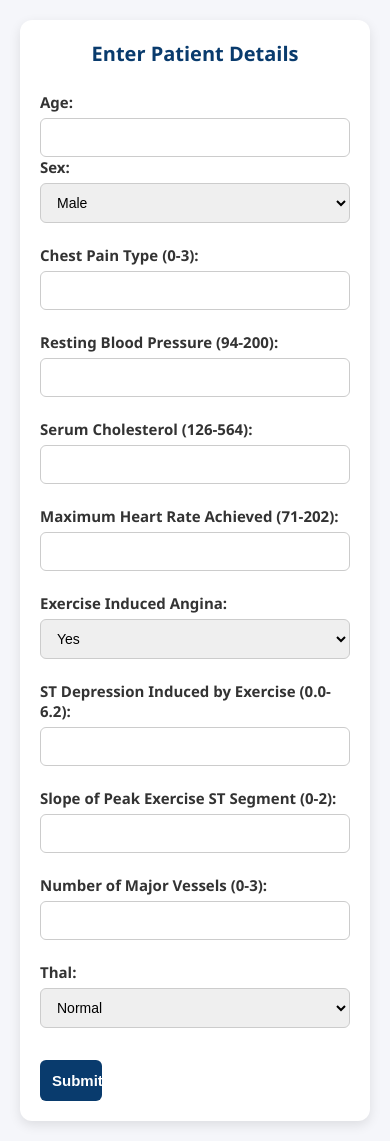
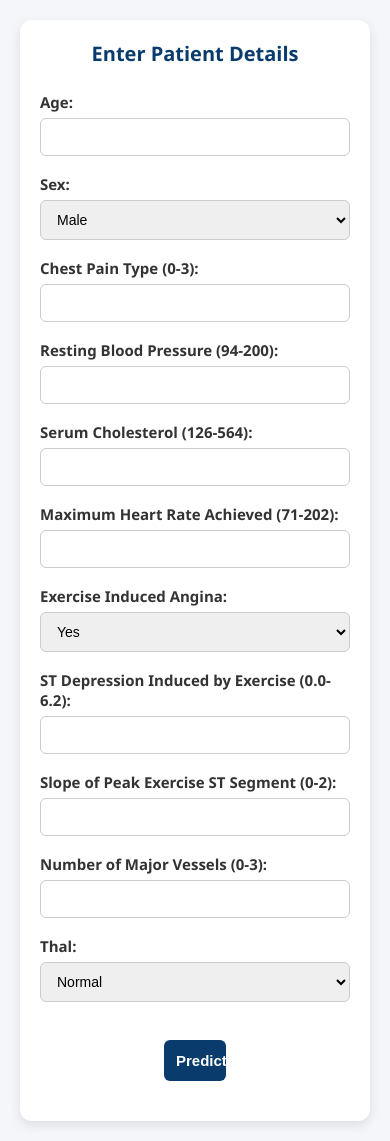
Before and after one commit to PriteenandaDas/Heart_Disease_Prediction, a Flask app: page / in a window 390 px wide. Run offline with Flask 3, Linux system fonts and the light colour scheme; parts of the project's set-up code (start-up, migrations or seed data) failed here and were passed over.

Commit message:
Updated css and html

```diff
--- a/static/heart_disease_css.css
+++ b/static/heart_disease_css.css
@@ -1,88 +1,3 @@
-/* *{
-    margin: 0;
-    padding: 0;
-    box-sizing: border-box;
-
-}
-body{
-    font-family: Arial, sans-serif;
-    background-color: #f5f6fa;
-    display: flex;
-    justify-content: center;
-    align-items: center;
-    height: 100vh;
-}
-#form_container {
-    background: #fff;
-    padding: 30px;
-    border-radius: 10px;
-    box-shadow: 0px 4px 10px rgba(0,0,0,0.1);
-    width: 100%;
-    max-width: 600px;
-}
- h2 {
-    text-align: center;
-    color: #093b6d;
-    margin-bottom: 20px;
-}
-label {
-    display: block;
-    margin-top: 15px;
-    font-weight: bold;
-    font-size: 15px;
-}
-input,
-select {
-  width: 80%;
-  padding: 10px;
-  margin-top: 5px;
-  margin-bottom: 10px;
-  margin-left: 10%;
-  border: 1px solid #ccc;
-  border-radius: 5px;
-  font-size: 14px;
-}
-
-#submit {
-  background-color: #093b6d;
-  color: white;
-  border: none;
-  padding: 12px 20px;
-  border-radius: 5px;
-  cursor: pointer;
-  display: block;
-  margin: 20px auto 0 auto;
-  font-size: 16px;
-}
-
-#submit:hover {
-  background-color: #072c50;
-}
-.result {
-  font-size: 1.5em;
-  text-align: center;
-  margin-top: 20px;
-}
-
-
-
-/* #submit{
-  background-color: #093b6d;
-  color: white;
-  border: none;
-  padding: 10px 20px;
-  border-radius: 5px;
-  cursor: pointer;
-  display: block;
-  margin: 20px auto 0 auto;
-}
-.result {
-    font-size: 1.5em;
-    color: #4CAF50;
-    text-align: center;
-    margin-top: 20px;
-} */
-
 * {
   margin: 0;
   padding: 0;
@@ -94,7 +9,6 @@ body {
   background-color: #f5f6fa;
   display: flex;
   justify-content: center;
-  align-items: center;
   min-height: 100vh;
   padding: 20px;
 }
@@ -125,17 +39,15 @@ label {
   margin-bottom: 6px;
   color: #333;
   font-size: 15px;
+
 }
 
-input[type="number"],
-input[type="text"],
-select {
+input,select {
   width: 100%;
   padding: 10px 12px;
   font-size: 15px;
   border: 1px solid #ccc;
   border-radius: 6px;
-  transition: border-color 0.3s ease;
 }
 
 input:focus,
@@ -144,8 +56,15 @@ select:focus {
   outline: none;
 }
 
+.button-container {
+  display: flex;
+  justify-content: center;
+    align-items: center;
+}
+
 #submit {
   width: 20%;
+  margin: 20px;
   background-color: #093b6d;
   color: white;
   border: none;
@@ -154,8 +73,6 @@ select:focus {
   font-weight: bold;
   border-radius: 6px;
   cursor: pointer;
-  margin-top: 10px;
-  transition: background-color 0.3s ease;
 }
 
 #submit:hover {
--- a/templates/heart_disease.html
+++ b/templates/heart_disease.html
@@ -6,52 +6,79 @@
 </head>
 <body>
   <div id="form_container">
+
   <h2>Enter Patient Details</h2>
+
   <form action="/predict" method="post">
+  <div class="form-group">
     <label>Age:</label>
-    <input type="number" name="age" required><br>
+    <input type="number" name="age" required>
+  </div>
 
+  <div class="form-group">
     <label>Sex:</label>
     <select name="sex" required>
       <option value="1">Male</option>
       <option value="0">Female</option>
-    </select><br><br>
+    </select>
+  </div>
 
+  <div class="form-group">
     <label>Chest Pain Type (0-3):</label>
-    <input type="number" name="cp" min="0" max="3" required><br><br>
+    <input type="number" name="cp" min="0" max="3" required>
+  </div>
 
+  <div class="form-group">
     <label>Resting Blood Pressure (94-200):</label>
-    <input type="number" name="trestbps" required><br><br>
+    <input type="number" name="trestbps" required>
+  </div>
 
+  <div class="form-group">
     <label>Serum Cholesterol (126-564):</label>
-    <input type="number" name="chol" required><br><br>
+    <input type="number" name="chol" required>
+  </div>
 
+  <div class="form-group">
     <label>Maximum Heart Rate Achieved (71-202):</label>
-    <input type="number" name="thalach" required><br><br>
+    <input type="number" name="thalach" required>
+  </div>
 
+  <div class="form-group">
     <label>Exercise Induced Angina:</label>
     <select name="exang" required>
       <option value="1">Yes</option>
       <option value="0">No</option>
-    </select><br><br>
+    </select>
+  </div>
 
+  <div class="form-group">
     <label>ST Depression Induced by Exercise (0.0-6.2):</label>
-    <input type="number" step="0.1" name="oldpeak" required><br><br>
+    <input type="number" step="0.1" name="oldpeak" required>
+  </div>
 
+  <div class="form-group">
     <label>Slope of Peak Exercise ST Segment (0-2):</label>
-    <input type="number" name="slope" min="0" max="2" required><br><br>
+    <input type="number" name="slope" min="0" max="2" required>
+  </div>
 
+  <div class="form-group">
     <label>Number of Major Vessels (0-3):</label>
-    <input type="number" name="ca" min="0" max="3" required><br><br>
+    <input type="number" name="ca" min="0" max="3" required>
+  </div>
 
+  <div class="form-group">
     <label>Thal:</label>
     <select name="thal" required>
       <option value="1">Normal</option>
       <option value="2">Fixed Defect</option>
       <option value="3">Reversible Defect</option>
-    </select><br><br>
+    </select>
+  </div>
 
-    <input type="submit" value="Submit" id="submit">
+  <div class="button-container">
+    <button id="submit">Predict</button>
+  </div>
+
   </form>
   </div>
 </body>
```
Also changed, not shown: static/result.css (added, +90 -0 lines), templates/result.html (+2 -55 lines).
